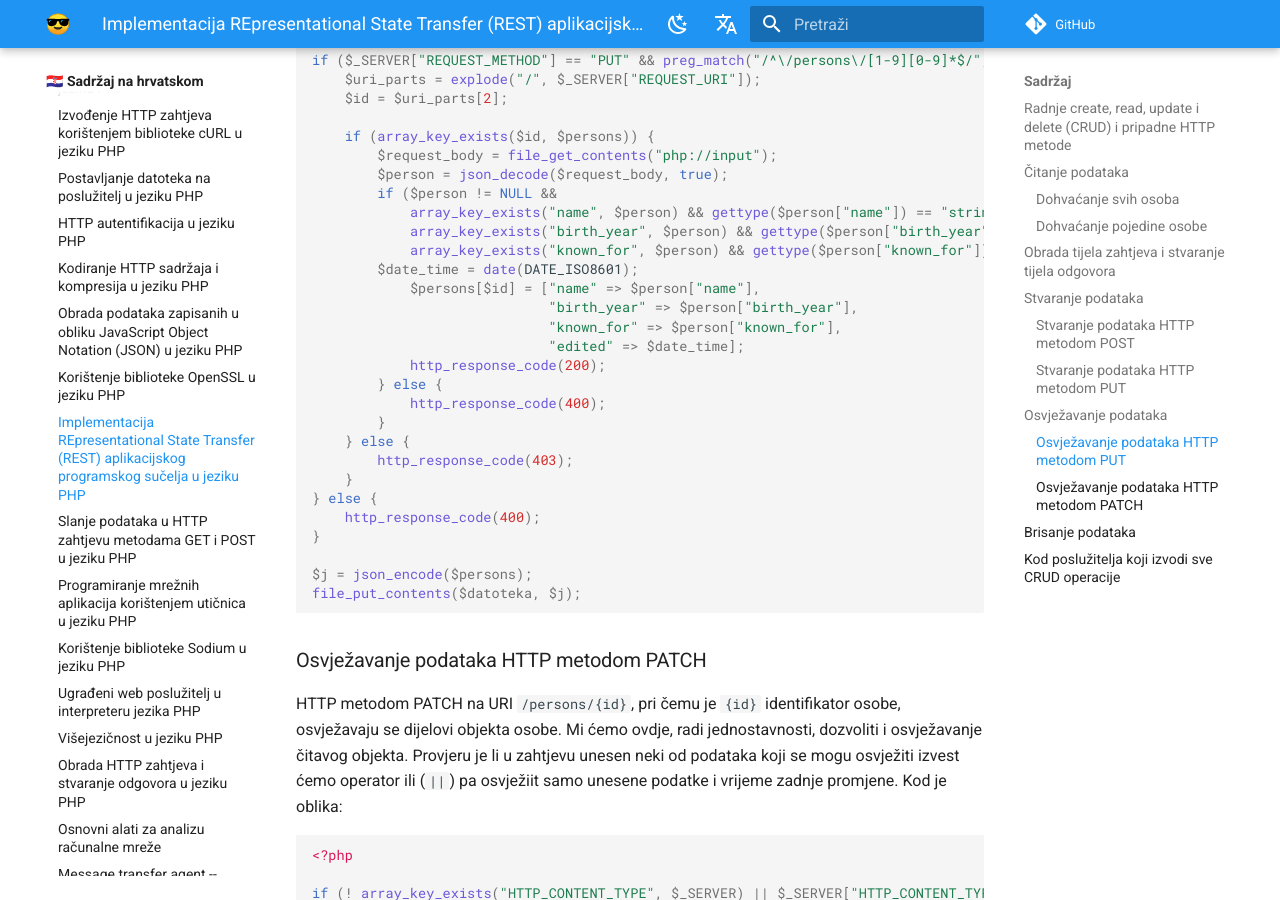
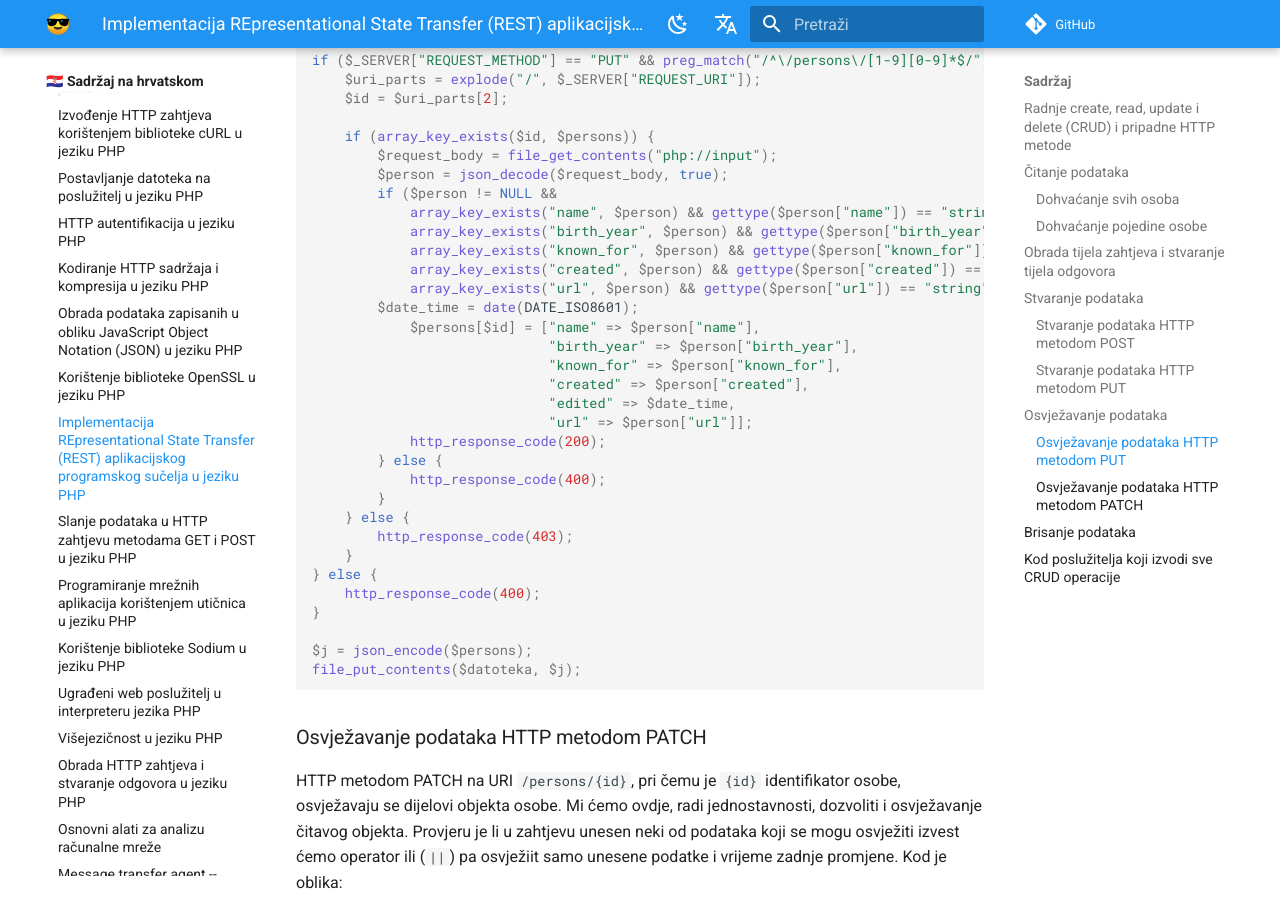
Before and after one commit to gaseri/website, an MkDocs documentation site: the page built from docs/hr/nastava/materijali/php-rest.md, in a window 1280 px wide and 900 px high, scrolled down 19203 px. Built offline with MkDocs 1.6.1 and Material for MkDocs 9.7.7, drawn with Linux system fonts in a browser that asks for light colours; comment, search, counter and statistics services are not loaded; some of the changed text lies outside the part shown.

Commit message:
Added missing url and created fields in when using PUT
- thanks to Bojan Radulović for reporting

```diff
--- a/docs/hr/nastava/materijali/php-rest.md
+++ b/docs/hr/nastava/materijali/php-rest.md
@@ -809,12 +809,16 @@ if ($_SERVER["REQUEST_METHOD"] == "PUT" && preg_match("/^\/persons\/[1-9][0-9]*$
         if ($person != NULL &&
             array_key_exists("name", $person) && gettype($person["name"]) == "string" &&
             array_key_exists("birth_year", $person) && gettype($person["birth_year"]) == "integer" &&
-            array_key_exists("known_for", $person) && gettype($person["known_for"]) == "array") {
+            array_key_exists("known_for", $person) && gettype($person["known_for"]) == "array" &&
+            array_key_exists("created", $person) && gettype($person["created"]) == "string" &&
+            array_key_exists("url", $person) && gettype($person["url"]) == "string") {
         $date_time = date(DATE_ISO8601);
             $persons[$id] = ["name" => $person["name"],
                              "birth_year" => $person["birth_year"],
                              "known_for" => $person["known_for"],
-                             "edited" => $date_time];
+                             "created" => $person["created"],
+                             "edited" => $date_time,
+                             "url" => $person["url"]];
             http_response_code(200);
         } else {
             http_response_code(400);
@@ -1080,12 +1084,16 @@ if ($_SERVER["REQUEST_METHOD"] == "GET" && $_SERVER["REQUEST_URI"] == "/persons"
         if ($person != NULL &&
             array_key_exists("name", $person) && gettype($person["name"]) == "string" &&
             array_key_exists("birth_year", $person) && gettype($person["birth_year"]) == "integer" &&
-            array_key_exists("known_for", $person) && gettype($person["known_for"]) == "array") {
+            array_key_exists("known_for", $person) && gettype($person["known_for"]) == "array" &&
+            array_key_exists("created", $person) && gettype($person["created"]) == "string" &&
+            array_key_exists("url", $person) && gettype($person["url"]) == "string") {
         $date_time = date(DATE_ISO8601);
             $persons[$id] = ["name" => $person["name"],
                              "birth_year" => $person["birth_year"],
                              "known_for" => $person["known_for"],
-                             "edited" => $date_time];
+                             "created" => $person["created"],
+                             "edited" => $date_time,
+                             "url" => $person["url"]];
             http_response_code(200);
         } else {
             http_response_code(400);
```
